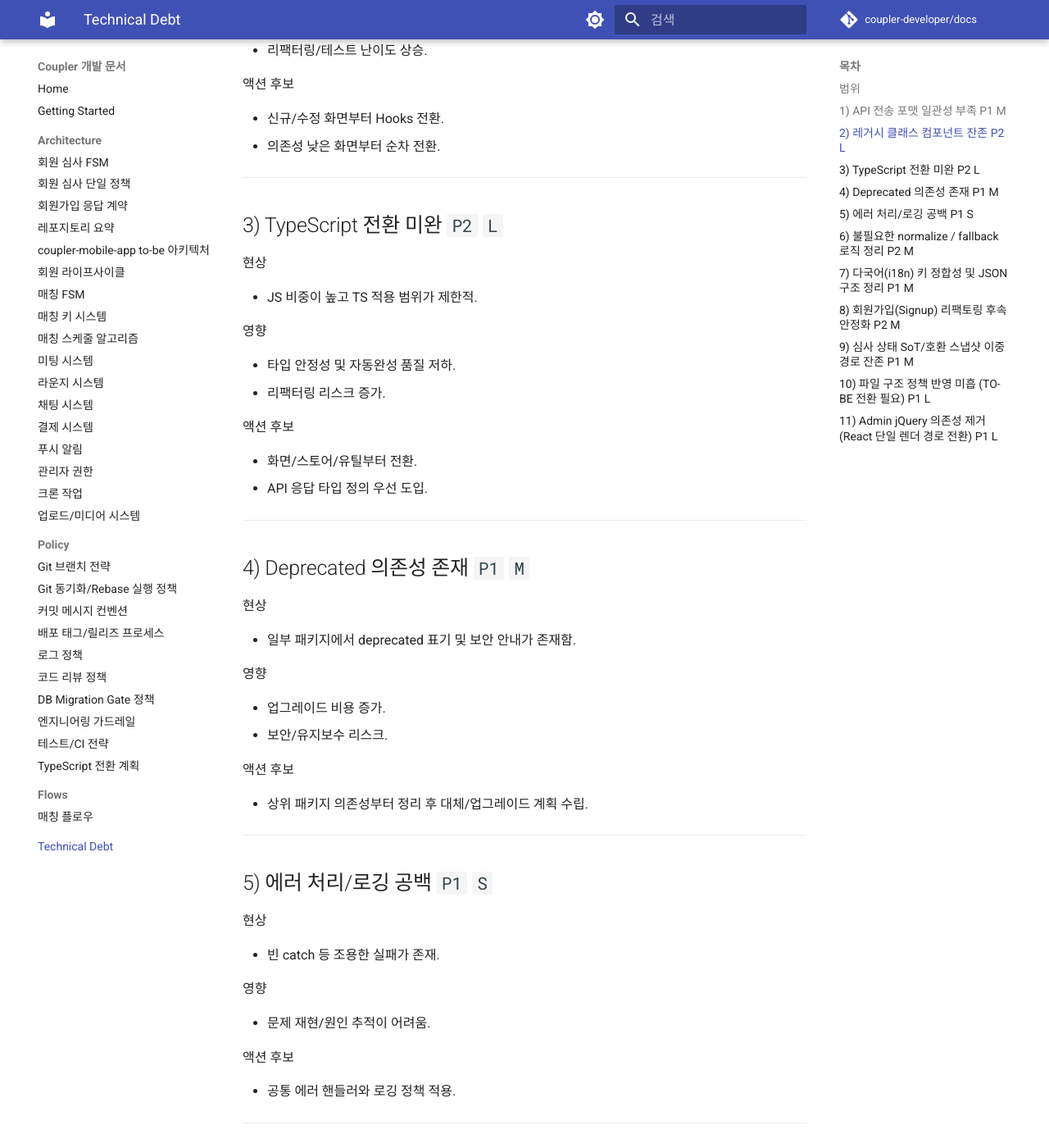
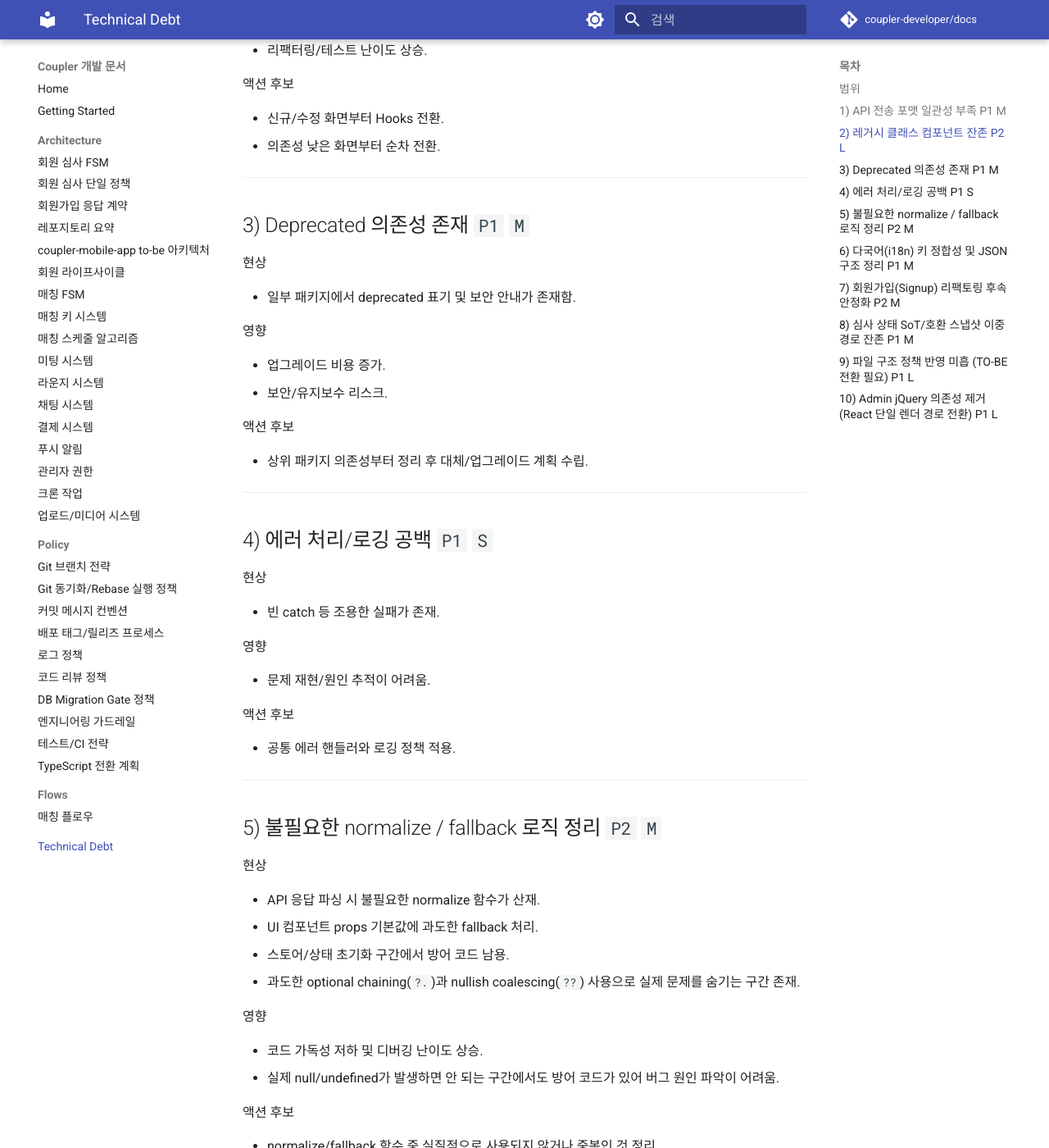
Before and after one commit to coupler-developer/docs, an MkDocs documentation site: the page built from content/technical-debt.md, in a window 1280 px wide and 1400 px high, scrolled down 1102 px. Shown: the whole window at 82% size. Built offline with MkDocs 1.6.1 and Material for MkDocs 9.7.7, drawn with Linux system fonts in a browser that asks for light colours; comment, search, counter and statistics services are not loaded; some of the changed text lies outside the part shown.

Commit message:
docs(technical-debt): remove TypeScript migration debt item

```diff
--- a/content/technical-debt.md
+++ b/content/technical-debt.md
@@ -48,25 +48,7 @@
 
 ---
 
-## 3) TypeScript 전환 미완 `P2` `L`
-
-현상
-
-- JS 비중이 높고 TS 적용 범위가 제한적.
-
-영향
-
-- 타입 안정성 및 자동완성 품질 저하.
-- 리팩터링 리스크 증가.
-
-액션 후보
-
-- 화면/스토어/유틸부터 전환.
-- API 응답 타입 정의 우선 도입.
-
----
-
-## 4) Deprecated 의존성 존재 `P1` `M`
+## 3) Deprecated 의존성 존재 `P1` `M`
 
 현상
 
@@ -116,11 +98,11 @@
 액션 후보
 
 - normalize/fallback 함수 중 실질적으로 사용되지 않거나 중복인 것 정리.
-- TS 전환(3번) 이후 타입 기반으로 nullable 여부를 판별하여 불필요한 `?.` / `??` 제거.
+- 타입 기준 확정 이후 nullable 여부를 판별하여 불필요한 `?.` / `??` 제거.
 
 ---
 
-## 7) 다국어(i18n) 키 정합성 및 JSON 구조 정리 `P1` `M`
+## 6) 다국어(i18n) 키 정합성 및 JSON 구조 정리 `P1` `M`
 
 현상
 
@@ -208,7 +190,7 @@
 
 ---
 
-## 11) Admin jQuery 의존성 제거 (React 단일 렌더 경로 전환) `P1` `L`
+## 10) Admin jQuery 의존성 제거 (React 단일 렌더 경로 전환) `P1` `L`
 
 현상
 
```
Also changed, not shown: other parts of content/technical-debt.md (+5 -5 lines).
